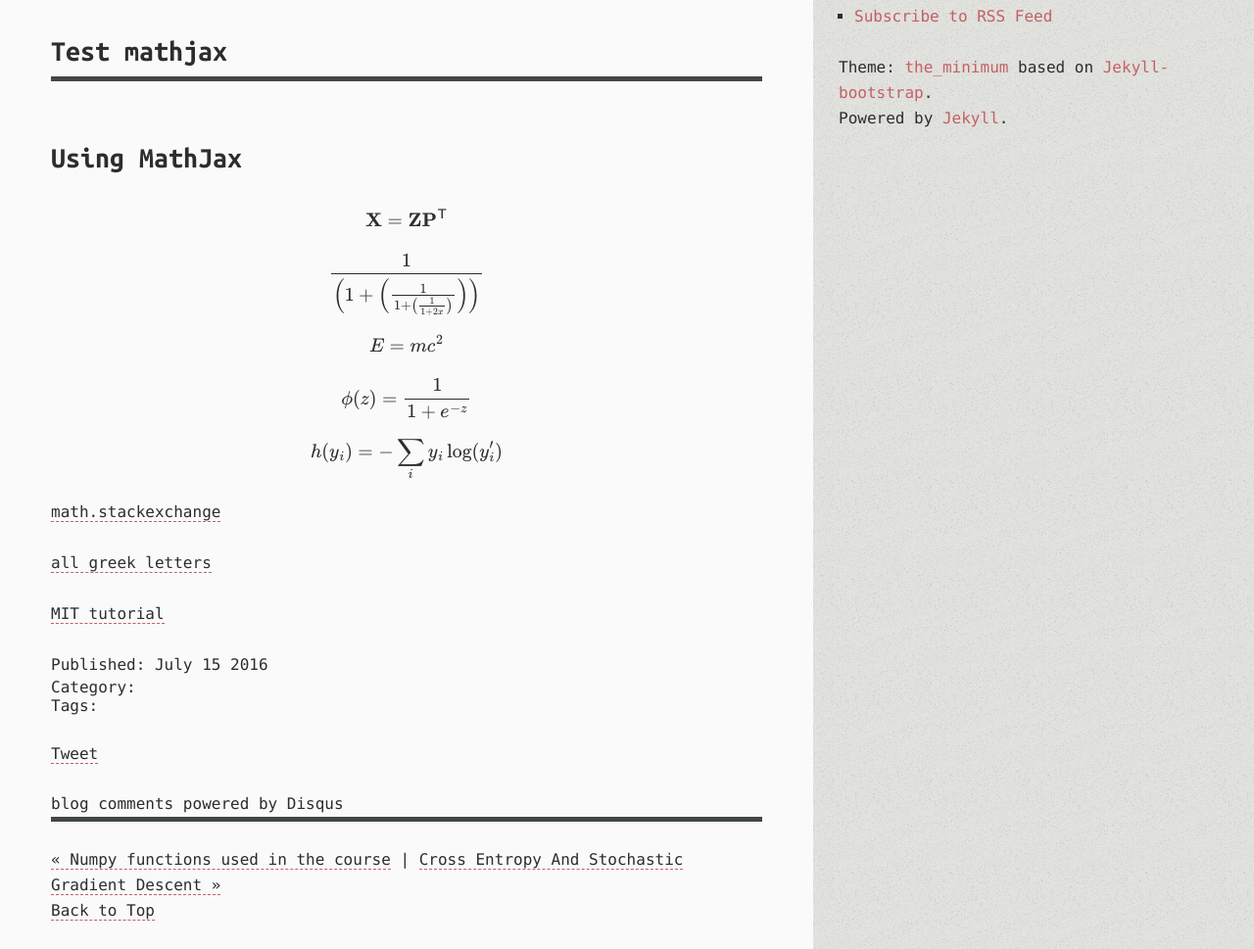
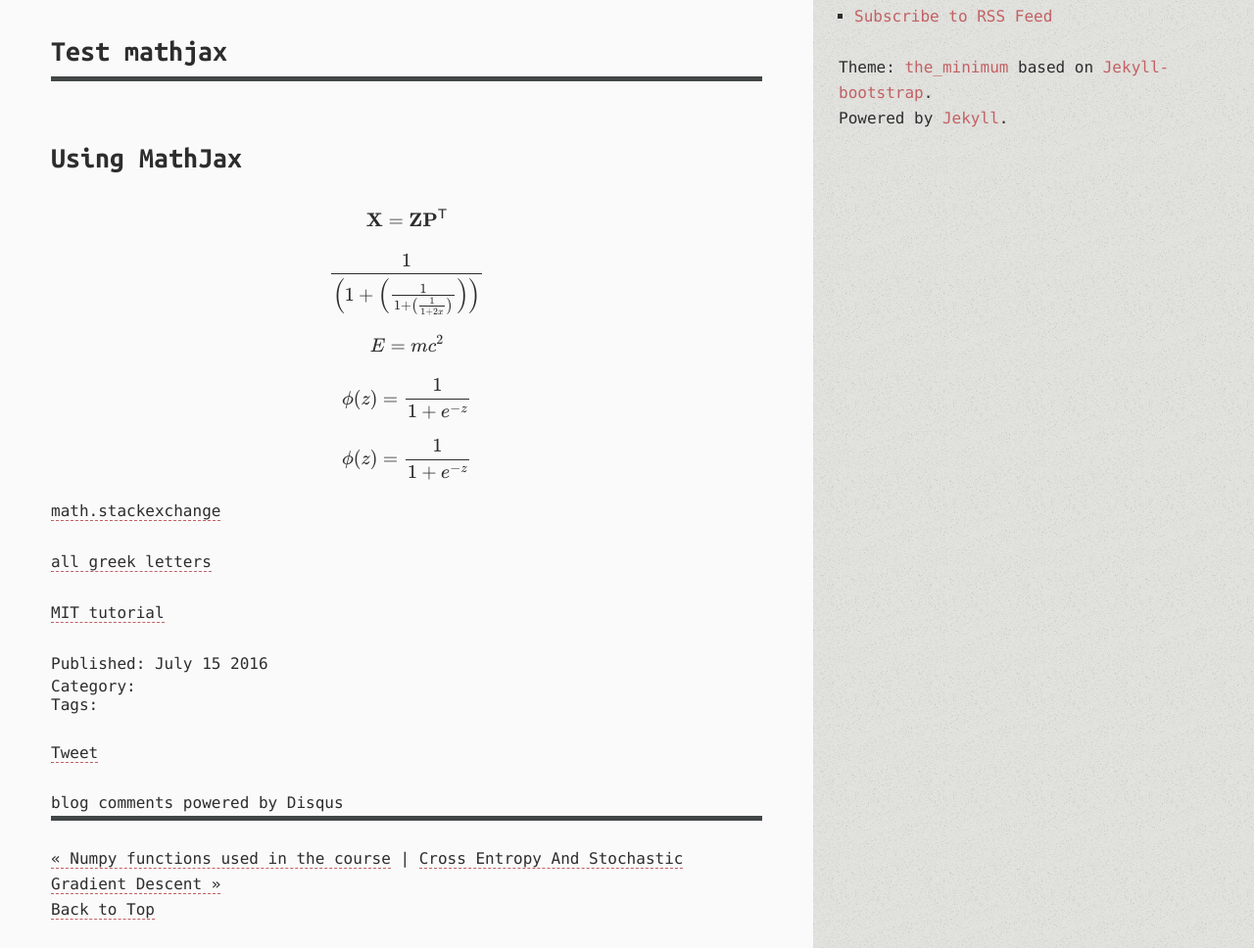
Before and after one commit to BrianPin/brianpin.github.io, a Jekyll site: the page built from _posts/2016-07-15-initial-mathjax-test.markdown, in a window 1280 px wide. Shown: the part 330-1299 px from the top of the page at 98% size. Built offline with Jekyll 4.4.1, drawn with Linux system fonts in a browser that asks for light colours; Markdown is read by kramdown in place of the engine named in the settings; formulas are drawn with MathJax 3; comment, search, counter and statistics services are not loaded.

Commit message:
mathjax problem

```diff
--- a/_posts/2016-07-15-initial-mathjax-test.markdown
+++ b/_posts/2016-07-15-initial-mathjax-test.markdown
@@ -18,7 +18,7 @@ $$ \frac{1}{\left(1+\left(\frac{1}{1+\left(\frac{1}{1+2x}\right)}\right)\right)}
 $$ \phi(z) = \frac{1}{1+e^{-z}} $$
 
 
-$$ h(y_i) = -\sum_iy_i\log(y_i') $$
+$$ \phi(z) = \frac{1}{1+e^{-z}} $$
 
 
 [math.stackexchange](http://meta.math.stackexchange.com/questions/5020/mathjax-basic-tutorial-and-quick-reference)
```
